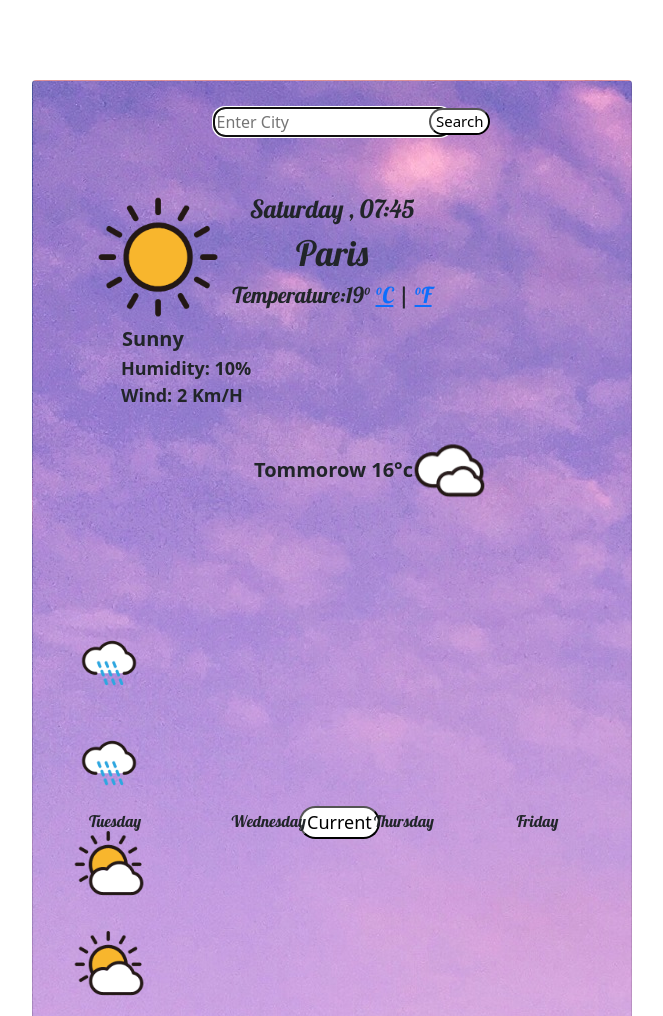
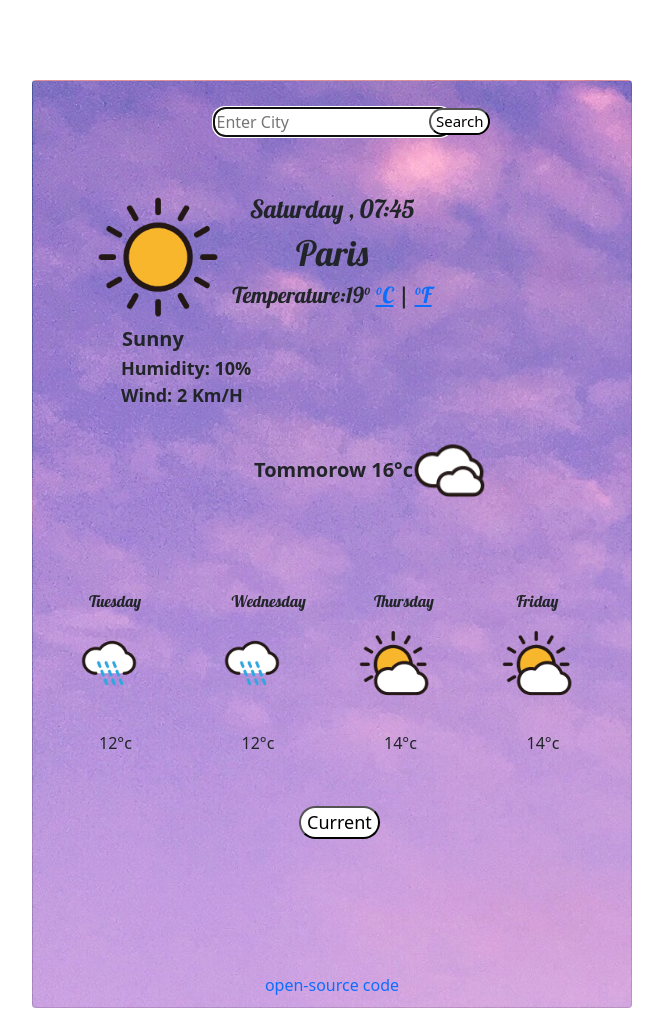
Before and after one commit to Shakiba94/my-awesome-app, a plain HTML site: page index.html in a window 1280 px wide. Shown: the top 1016 px of the page, without its empty margins (308-971 px from the left). Drawn offline with nearby package versions, Linux system fonts and the light colour scheme.

Commit message:
changing the class name

```diff
--- a/index.html
+++ b/index.html
@@ -66,7 +66,7 @@
           </div>
           </div>
 
-          <div class="weather-forecast">
+          <div class="row">
             <div class="col-3">
               <img class="weather" src="src/images/showers.png" alt="" />
             </div>
--- a/src/styles.css
+++ b/src/styles.css
@@ -92,7 +92,7 @@ h3 {
   bottom: 255px;
 }
 
-.weather-forecast {
+.row {
   position: relative;
   bottom: 220px;
 }
```
